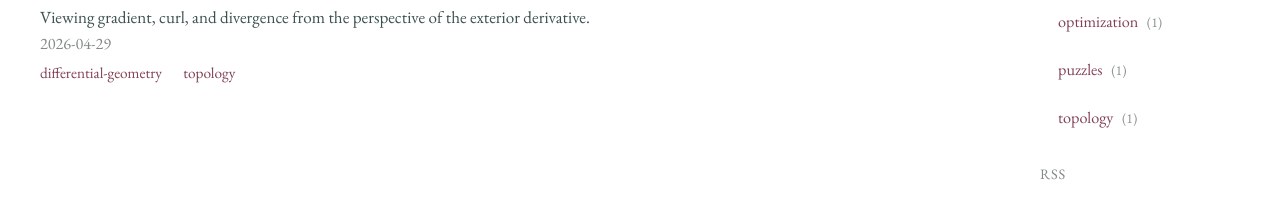
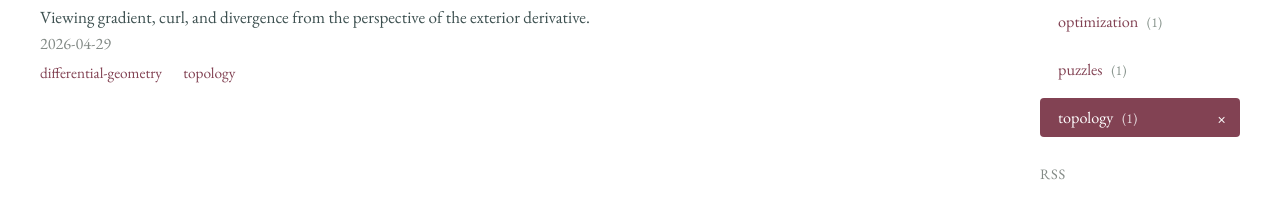
Before and after one commit to renee-ts/renee-ts.github.io, a plain HTML site: page blog/tag/topology/index.html in a window 1280 px wide. Shown: the part 215-434 px from the top of the page. Drawn offline with nearby package versions, Linux system fonts and the light colour scheme.

Commit message:
enable deselecting tags

```diff
--- a/blog/tag/topology/index.html
+++ b/blog/tag/topology/index.html
@@ -39,6 +39,28 @@
 
     .tag-button:hover {
       background: var(--color-gray-4);
+    }
+
+    .tag-button.active {
+      position: relative;
+      padding-right: 2rem;
+      background: var(--color-maroon);
+      color: #fff;
+    }
+
+    .tag-button.active .tag-count {
+      color: rgba(255, 255, 255, 0.8);
+    }
+
+    .tag-button.active:hover {
+      background: var(--color-gray-1);
+    }
+
+    .tag-clear {
+      position: absolute;
+      right: 0.75rem;
+      top: 50%;
+      transform: translateY(-50%);
     }
 
     .tag-count {
@@ -167,7 +189,7 @@
         <a href="/blog/tag/information-geometry/index.html" class="tag-button">information-geometry <span class="tag-count">(2)</span></a>
         <a href="/blog/tag/optimization/index.html" class="tag-button">optimization <span class="tag-count">(1)</span></a>
         <a href="/blog/tag/puzzles/index.html" class="tag-button">puzzles <span class="tag-count">(1)</span></a>
-        <a href="/blog/tag/topology/index.html" class="tag-button">topology <span class="tag-count">(1)</span></a>
+        <a href="/blog/index.html" class="tag-button active" title="Show all posts">topology <span class="tag-count">(1)</span><span class="tag-clear">×</span></a>
     <a href="/blog/feed.xml" class="feed-link">RSS</a>
   </aside>
 </div>
```
